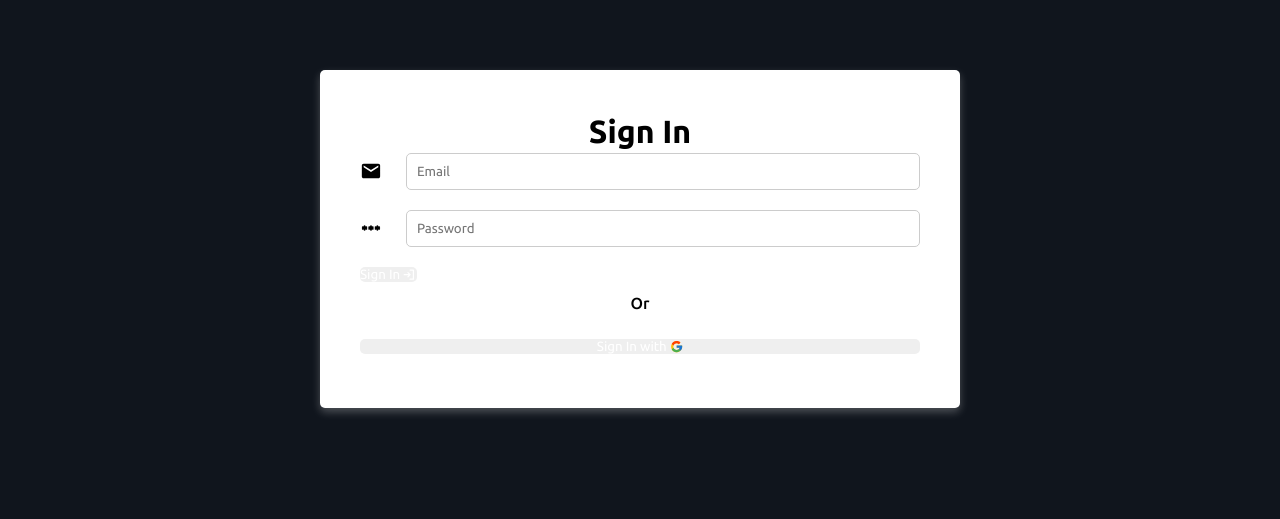
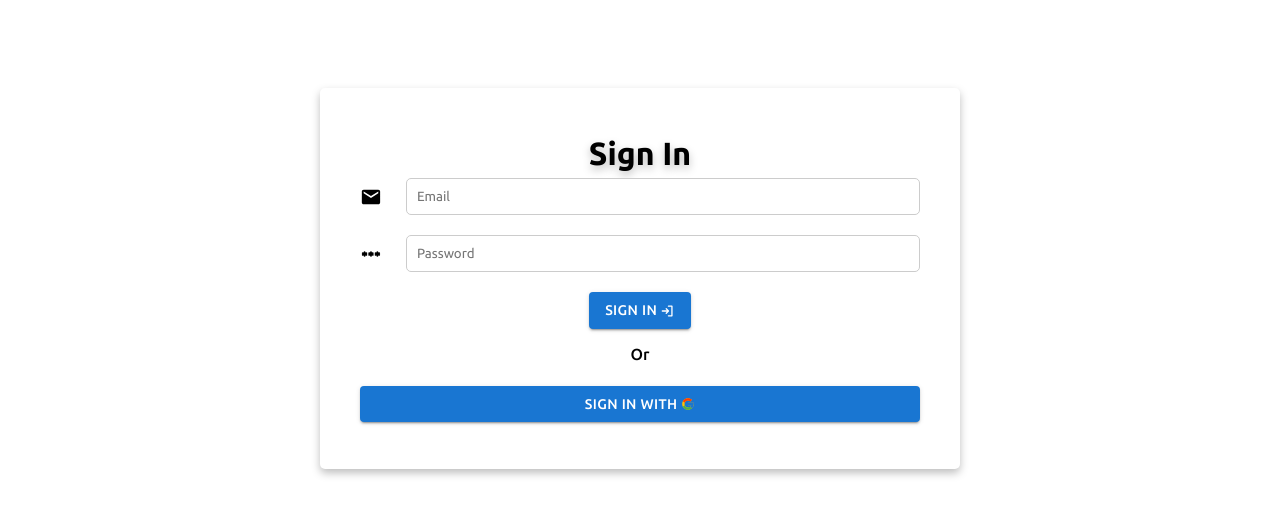
Before and after one commit to KrishPatel02/Landing-Page, a React (Vite) app: page /SignIn in a window 1280 px wide. Shown: the part 142-661 px from the top of the page. Built offline with nearby package versions, Linux system fonts and the light colour scheme.

Commit message:
Update SignIn Page

```diff
--- a/src/Page CSS/SignIn.css
+++ b/src/Page CSS/SignIn.css
@@ -2,8 +2,7 @@
     display: flex;
     justify-content: center;
     align-items: center;
-    height: 80vh;
-    background-color: #10151d;
+    height: 90vh;
 }
 
 .signInForm {
@@ -15,8 +14,12 @@
     padding: 40px;
     width: 50vw;
     border-radius: 5px;
-    box-shadow: 0 4px 8px rgba(255, 255, 255, 0.258);
+    box-shadow: 0 4px 8px rgba(0, 0, 0, 0.258);
     transition: all 0.3s ease;
+}
+
+.signInForm h1 {
+    text-shadow: 0 4px 8px rgba(0, 0, 0, 0.258);
 }
 
 .inputField {
@@ -28,29 +31,15 @@
     font-size: 1.5em;
 }
 
-button {
-    color: white;
-    border: none;
-    border-radius: 5px;
-    display: flex;
-    justify-content: center;
-    align-items: center;
-    cursor: pointer;
-    transition: background-color 0.3s ease;
-}
-
-button:hover {
-    background-color: #0056b3;
-}
-
 @media screen and (max-width: 768px) {
     .signIn {
         background-color: white;
+        padding: 10px;
     }
 
     .signInForm {
         width: 100%;
         max-width: 400px;
-        padding: 10px;
+        padding: 5px;
     }
 }
--- a/src/Pages/SignIn.jsx
+++ b/src/Pages/SignIn.jsx
@@ -10,6 +10,8 @@ import { TbPassword } from "react-icons/tb";
 import { PiSignInBold } from "react-icons/pi";
 
 import { FcGoogle } from "react-icons/fc";
+
+import Button from "@mui/material/Button";
 
 const SignIn = () => {
     return (
@@ -30,20 +32,20 @@ const SignIn = () => {
                         <input type="password" placeholder="Password" />
                     </div>
 
-                    <button type="submit">
+                    <Button variant="contained">
                         <pre>Sign In </pre>
 
                         <PiSignInBold />
-                    </button>
+                    </Button>
                 </form>
 
                 <div className="or">
                     <span>Or</span>
                 </div>
 
-                <button className="googleSignIn">
+                <Button variant="contained">
                     <pre>Sign In with </pre> <FcGoogle />
-                </button>
+                </Button>
             </div>
         </div>
     );
```
